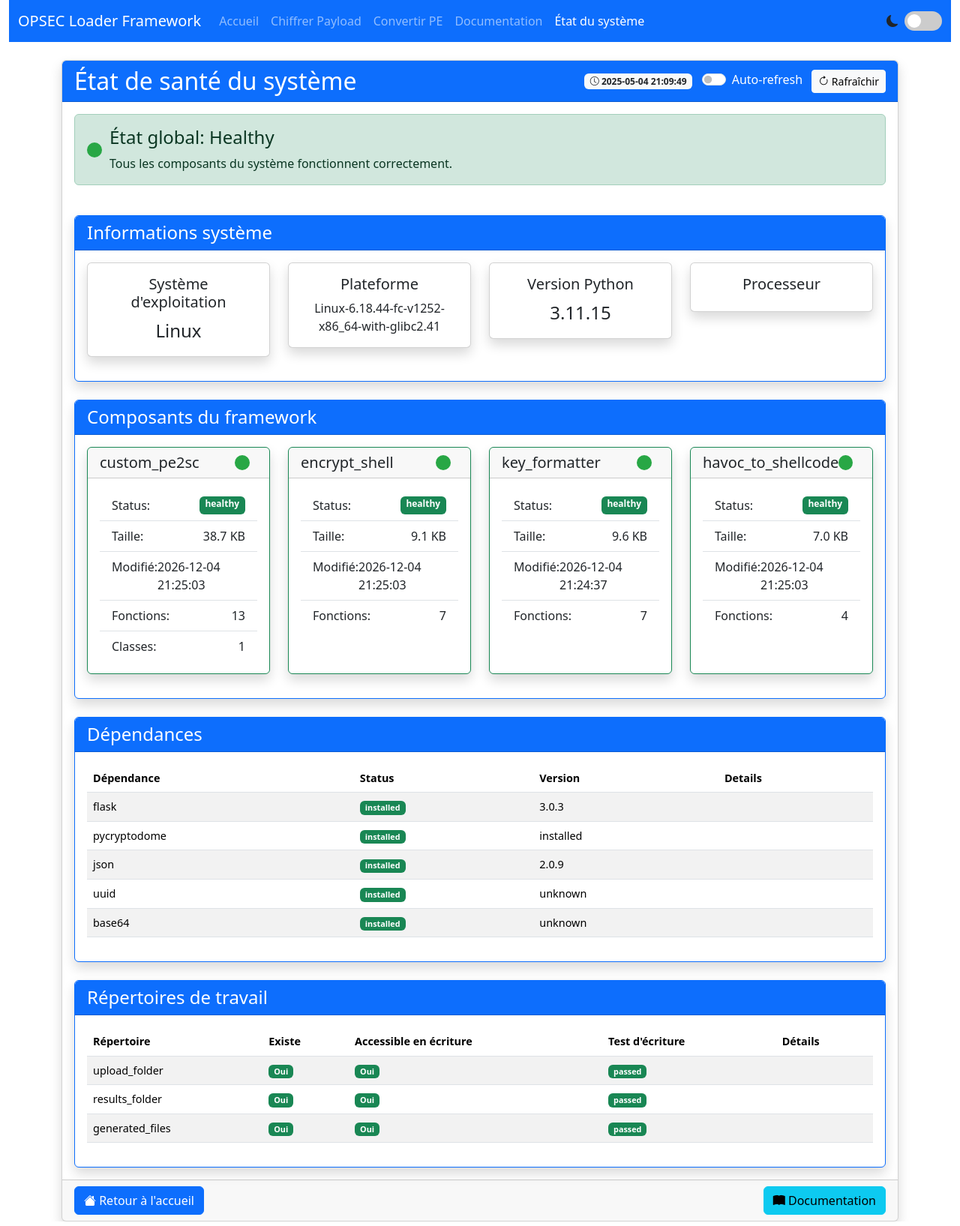
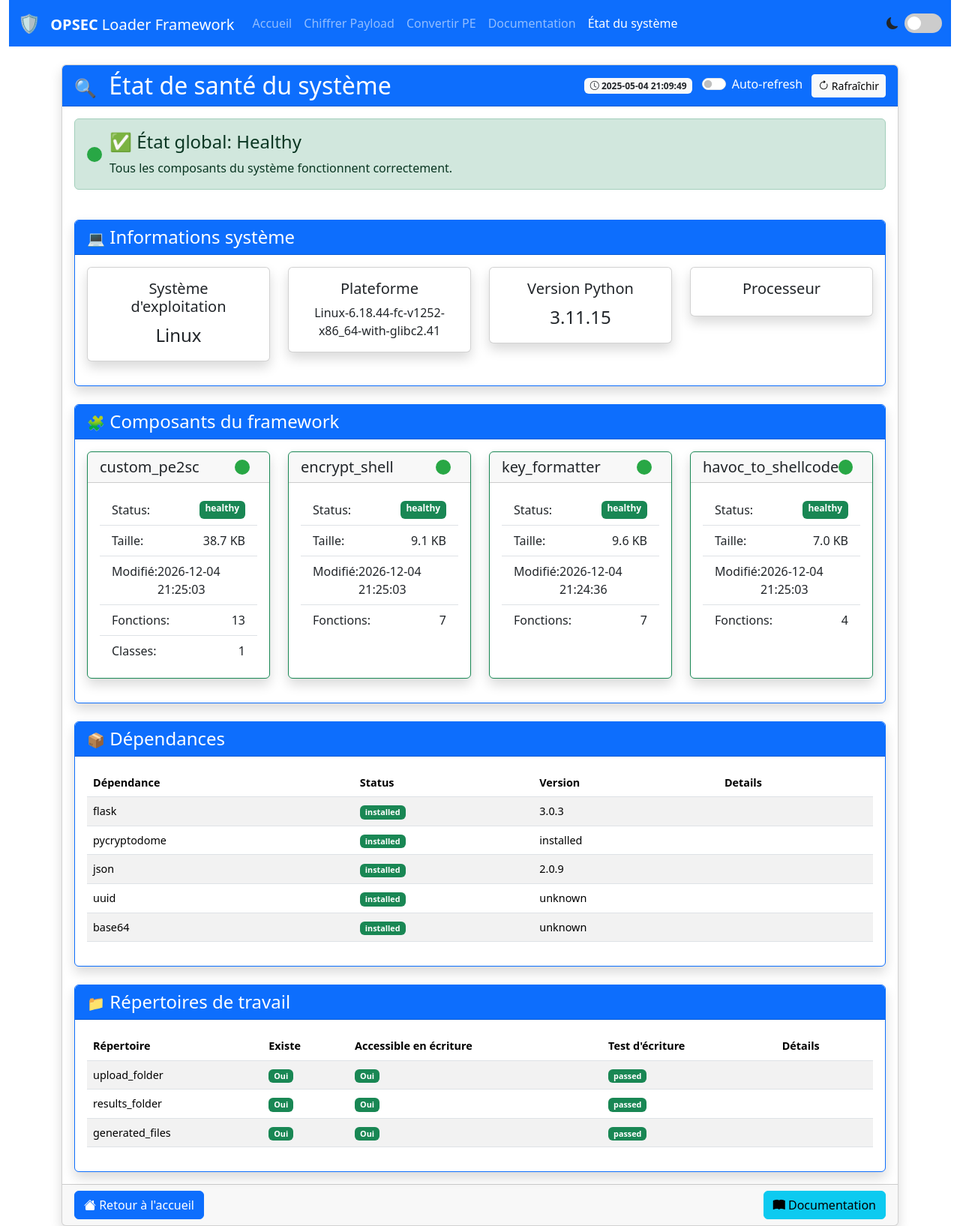
Before and after one commit to CobaltStrike31/workplan, a Flask app: page /system_health in a window 1280 px wide. Shown: the whole page at 75% size. Run offline with Flask 3, Linux system fonts and the light colour scheme.

Commit message:
Enhance user interface with emojis and a new logo for a better experience
Adds emojis and a logo to the system health template, improving the visual appeal.

Replit-Commit-Author: Agent
Replit-Commit-Session-Id: 839e7239-5781-48b9-9d7e-fd2de7412727
Replit-Commit-Screenshot-Url: https://storage.googleapis.com/screenshot-production-us-central1/7257cb5d-1960-4347-8a31-1082abc95279/905e97bf-e652-44cd-830c-5feded3db02a.jpg

```diff
--- a/templates/system_health.html
+++ b/templates/system_health.html
@@ -51,7 +51,10 @@
     <div class="container-fluid">
         <nav class="navbar navbar-expand-lg navbar-dark bg-primary">
             <div class="container-fluid">
-                <a class="navbar-brand" href="#">OPSEC Loader Framework</a>
+                <a class="navbar-brand" href="{{ url_for('index') }}">
+                    <span style="font-size: 1.5rem; margin-right: 0.5rem;">🛡️</span>
+                    <strong>OPSEC</strong> Loader Framework
+                </a>
                 <button class="navbar-toggler" type="button" data-bs-toggle="collapse" data-bs-target="#navbarNav">
                     <span class="navbar-toggler-icon"></span>
                 </button>
@@ -91,7 +94,9 @@
             <div class="col-12">
                 <div class="card shadow">
                     <div class="card-header bg-primary text-white d-flex justify-content-between align-items-center">
-                        <h2 class="mb-0">État de santé du système</h2>
+                        <h2 class="mb-0">
+                            <span class="me-2" style="font-size: 1.5rem;">🔍</span> État de santé du système
+                        </h2>
                         <div>
                             <span class="badge bg-light text-dark me-2">
                                 <i class="bi bi-clock"></i>
@@ -115,7 +120,14 @@
                                 <div class="alert {{ 'alert-success' if health_data.overall_status == 'healthy' else 'alert-warning' }} d-flex align-items-center" role="alert">
                                     <div class="status-badge {{ 'status-healthy' if health_data.overall_status == 'healthy' else 'status-degraded' }}"></div>
                                     <div>
-                                        <h4 class="alert-heading">État global: {{ health_data.overall_status|capitalize }}</h4>
+                                        <h4 class="alert-heading">
+                                            {% if health_data.overall_status == 'healthy' %}
+                                                <span style="font-size: 1.5rem;">✅</span>
+                                            {% else %}
+                                                <span style="font-size: 1.5rem;">⚠️</span>
+                                            {% endif %}
+                                            État global: {{ health_data.overall_status|capitalize }}
+                                        </h4>
                                         <p class="mb-0">
                                             {% if health_data.overall_status == 'healthy' %}
                                                 Tous les composants du système fonctionnent correctement.
@@ -133,7 +145,7 @@
                             <div class="col-md-12">
                                 <div class="card border-primary component-card">
                                     <div class="card-header bg-primary text-white">
-                                        <h4 class="mb-0">Informations système</h4>
+                                        <h4 class="mb-0"><span style="font-size: 1.2rem;">💻</span> Informations système</h4>
                                     </div>
                                     <div class="card-body">
                                         <div class="row">
@@ -180,7 +192,7 @@
                             <div class="col-md-12">
                                 <div class="card border-primary component-card">
                                     <div class="card-header bg-primary text-white">
-                                        <h4 class="mb-0">Composants du framework</h4>
+                                        <h4 class="mb-0"><span style="font-size: 1.2rem;">🧩</span> Composants du framework</h4>
                                     </div>
                                     <div class="card-body">
                                         <div class="row">
@@ -256,7 +268,7 @@
                             <div class="col-md-12">
                                 <div class="card border-primary component-card">
                                     <div class="card-header bg-primary text-white">
-                                        <h4 class="mb-0">Dépendances</h4>
+                                        <h4 class="mb-0"><span style="font-size: 1.2rem;">📦</span> Dépendances</h4>
                                     </div>
                                     <div class="card-body">
                                         <div class="table-responsive">
@@ -297,7 +309,7 @@
                             <div class="col-md-12">
                                 <div class="card border-primary component-card">
                                     <div class="card-header bg-primary text-white">
-                                        <h4 class="mb-0">Répertoires de travail</h4>
+                                        <h4 class="mb-0"><span style="font-size: 1.2rem;">📁</span> Répertoires de travail</h4>
                                     </div>
                                     <div class="card-body">
                                         <div class="table-responsive">
```
